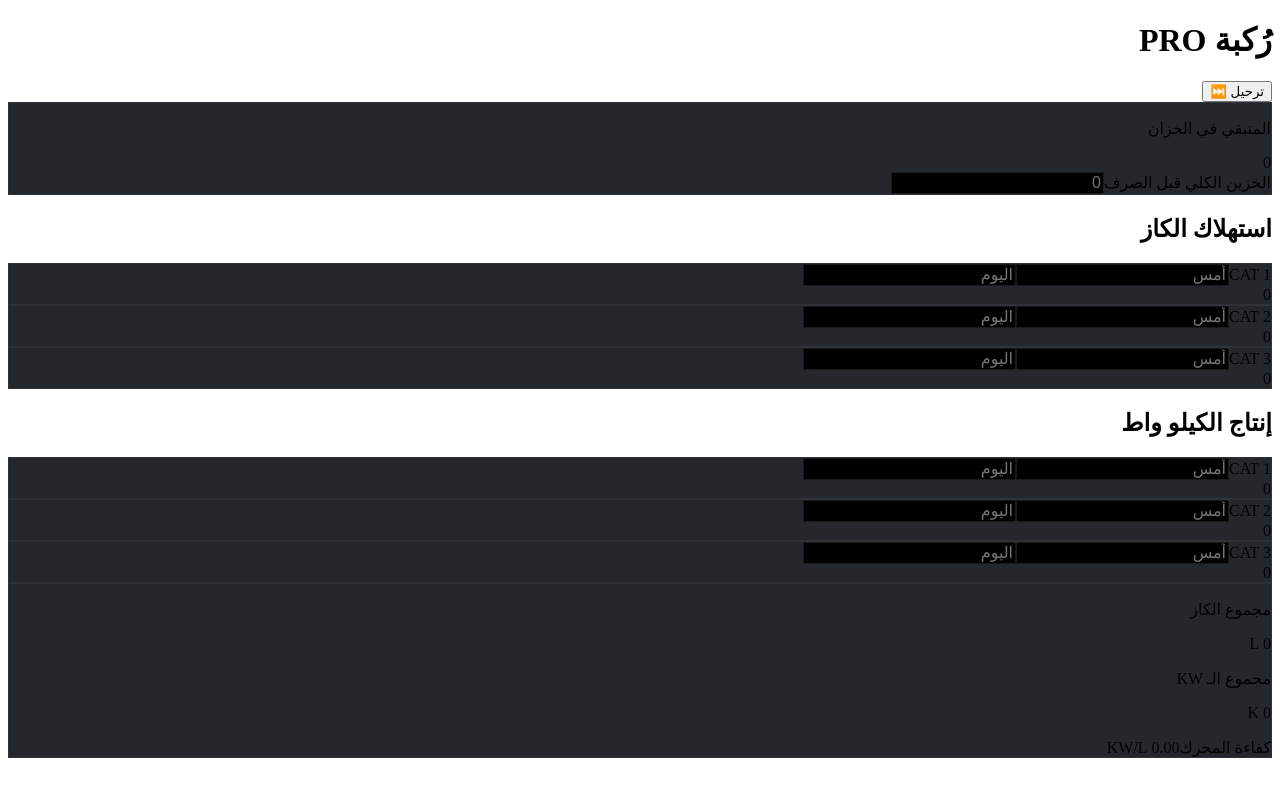
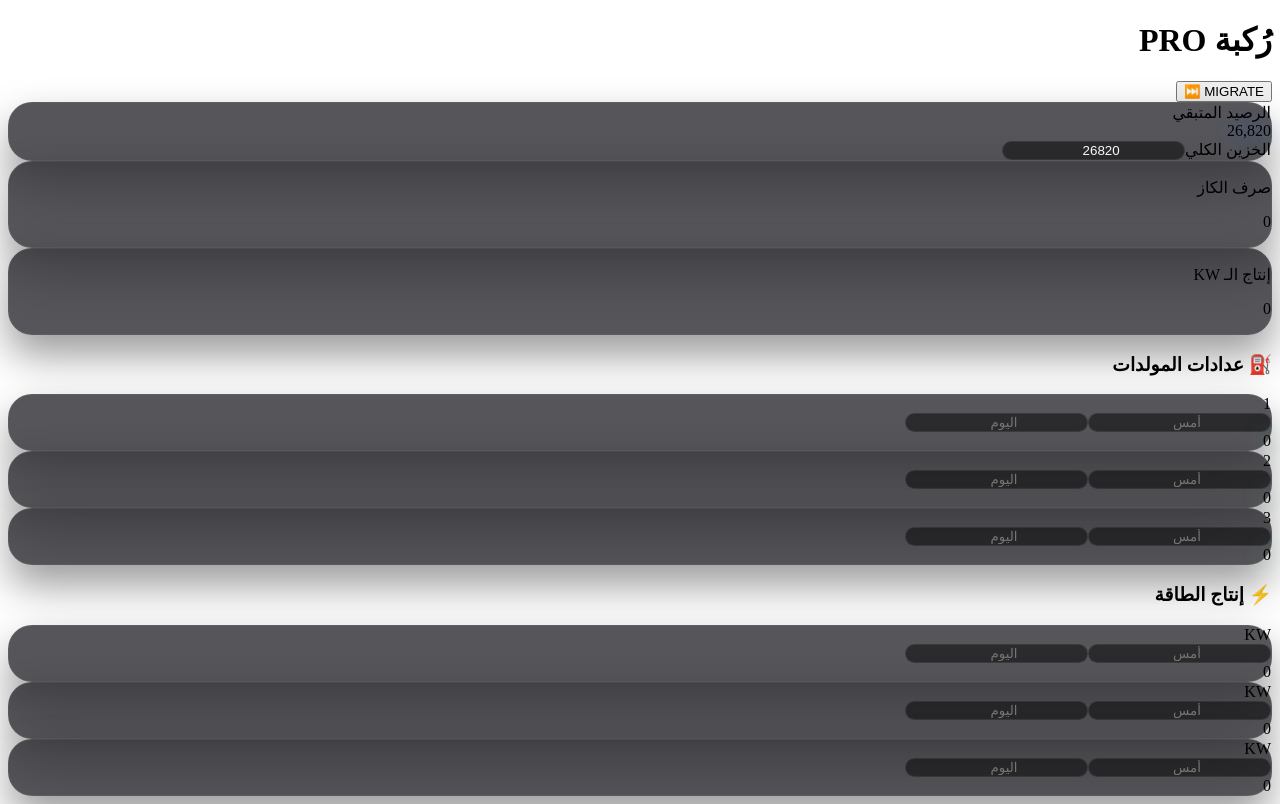
Before and after one commit to Alosh1990/generator-app, a Next.js app: page / in a window 1280 px wide. Built offline with nearby package versions, Linux system fonts and the light colour scheme.

Commit message:
Rename component and update stock initialization

```diff
--- a/src/app/page.tsx
+++ b/src/app/page.tsx
@@ -1,143 +1,136 @@
 "use client";
 import React, { useState, useEffect, useMemo } from 'react';
 
-export default function RakbaMobileReady() {
+export default function RakbaUltimate() {
   const [mounted, setMounted] = useState(false);
-  const [stockBefore, setStockBefore] = useState('');
-
+  const [stockBefore, setStockBefore] = useState('26820');
   const [fuelRows, setFuelRows] = useState([
     { id: 1, name: 'CAT 1', yest: '', today: '' },
     { id: 2, name: 'CAT 2', yest: '', today: '' },
     { id: 3, name: 'CAT 3', yest: '', today: '' },
   ]);
-
   const [kwRows, setKwRows] = useState([
     { id: 1, name: 'CAT 1', yest: '', today: '' },
     { id: 2, name: 'CAT 2', yest: '', today: '' },
     { id: 3, name: 'CAT 3', yest: '', today: '' },
   ]);
 
-  useEffect(() => {
-    setMounted(true);
-    const saved = localStorage.getItem('rakba_v16_mobile');
-    if (saved) {
-      const parsed = JSON.parse(saved);
-      setStockBefore(parsed.s || '');
-      setFuelRows(parsed.fr || fuelRows);
-      setKwRows(parsed.kr || kwRows);
-    }
-  }, []);
-
-  useEffect(() => {
-    if (mounted) {
-      localStorage.setItem('rakba_v16_mobile', JSON.stringify({ s: stockBefore, fr: fuelRows, kr: kwRows }));
-    }
-  }, [stockBefore, fuelRows, kwRows, mounted]);
+  useEffect(() => { setMounted(true); }, []);
 
   const stats = useMemo(() => {
-    const fDiffs = fuelRows.map(r => Math.max(0, (parseFloat(r.today) || 0) - (parseFloat(r.yest) || 0)));
-    const kDiffs = kwRows.map(r => Math.max(0, (parseFloat(r.today) || 0) - (parseFloat(r.yest) || 0)));
+    const fDiffs = fuelRows.map(r => Math.max(0, (Number(r.today) || 0) - (Number(r.yest) || 0)));
+    const kDiffs = kwRows.map(r => Math.max(0, (Number(r.today) || 0) - (Number(r.yest) || 0)));
     const totalFuel = fDiffs.reduce((a, b) => a + b, 0);
     const totalKW = kDiffs.reduce((a, b) => a + b, 0);
-    const currentStock = (parseFloat(stockBefore) || 0) - totalFuel;
-    return { fDiffs, kDiffs, totalFuel, totalKW, currentStock };
+    return { fDiffs, kDiffs, totalFuel, totalKW, current: (Number(stockBefore) || 0) - totalFuel };
   }, [stockBefore, fuelRows, kwRows]);
-
-  const handleMigrate = () => {
-    if (window.confirm("ترحيل البيانات لليوم الجديد؟")) {
-      setFuelRows(fuelRows.map(r => ({ ...r, yest: r.today, today: '' })));
-      setKwRows(kwRows.map(r => ({ ...r, yest: r.today, today: '' })));
-    }
-  };
 
   if (!mounted) return null;
 
   return (
-    <div className="min-h-screen bg-[#050608] text-white p-3 flex justify-center font-sans overflow-x-hidden" dir="rtl">
+    <div className="min-h-screen bg-[#050508] text-slate-200 p-4 relative overflow-hidden font-sans selection:bg-blue-500/30" dir="rtl">
+
+      {/* Dynamic Background Animated Orbs */}
+      <div className="fixed inset-0 pointer-events-none">
+        <div className="absolute top-[-10%] left-[-10%] w-96 h-96 bg-blue-600/10 rounded-full blur-[120px] animate-pulse"></div>
+        <div className="absolute bottom-[-10%] right-[-10%] w-96 h-96 bg-purple-600/10 rounded-full blur-[120px] animate-bounce duration-[10s]"></div>
+      </div>
+
       <style jsx global>{`
-        /* منع الزووم التلقائي في الآيفون والاندرويد */
-        input { font-size: 16px !important; }
-        input::-webkit-outer-spin-button, input::-webkit-inner-spin-button { -webkit-appearance: none; margin: 0; }
-        .glass { background: rgba(13, 17, 23, 0.9); backdrop-filter: blur(8px); border: 1px solid rgba(255,255,255,0.05); }
-        .neo-input { background: #000; border: 1px solid rgba(255,255,255,0.1); transition: 0.3s; }
-        .neo-input:focus { border-color: #3b82f6; box-shadow: 0 0 10px rgba(59, 130, 246, 0.3); outline: none; }
+        .glass-card {
+          background: rgba(15, 15, 20, 0.7);
+          backdrop-filter: blur(20px);
+          border: 1px solid rgba(255, 255, 255, 0.05);
+          border-radius: 24px;
+          box-shadow: 0 20px 40px rgba(0,0,0,0.4);
+        }
+        .input-glass {
+          background: rgba(0, 0, 0, 0.5) !important;
+          border: 1px solid rgba(255, 255, 255, 0.08) !important;
+          border-radius: 12px !important;
+          color: #fff !important;
+          text-align: center !important;
+          transition: 0.3s all ease;
+          outline: none !important;
+        }
+        .input-glass:focus {
+          border-color: #3b82f6 !important;
+          box-shadow: 0 0 15px rgba(59, 130, 246, 0.2) !important;
+        }
+        .neon-glow-blue { text-shadow: 0 0 20px rgba(59, 130, 246, 0.6); }
+        .neon-glow-green { text-shadow: 0 0 20px rgba(16, 185, 129, 0.6); }
       `}</style>
 
-      <div className="w-full max-w-[450px] space-y-4 pb-10">
+      <div className="max-w-[460px] mx-auto relative z-10 space-y-6">
 
-        {/* Header */}
-        <header className="flex justify-between items-center py-2 px-1 border-b border-white/5">
-          <h1 className="text-2xl font-black text-blue-500 italic tracking-tighter">رُكبة <span className="text-white text-xl">PRO</span></h1>
-          <button onClick={handleMigrate} className="bg-blue-600 active:scale-90 px-4 py-2 rounded-xl font-bold text-[10px] transition-all">ترحيل ⏭️</button>
-        </header>
+        {/* Header Section */}
+        <div className="flex justify-between items-center px-2 py-4">
+          <h1 className="text-3xl font-black tracking-tighter italic text-white group cursor-default">
+            رُكبة <span className="text-blue-500 group-hover:text-blue-400 transition-colors">PRO</span>
+          </h1>
+          <button onClick={() => confirm("ترحيل؟") && window.location.reload()} className="bg-blue-600 hover:bg-blue-500 text-white text-[10px] font-black px-5 py-2.5 rounded-xl shadow-lg shadow-blue-900/40 transition-all active:scale-95">
+            MIGRATE ⏭️
+          </button>
+        </div>
 
-        {/* الكارت الرئيسي */}
-        <div className="glass p-6 rounded-[2rem] shadow-2xl text-center">
-          <p className="text-[10px] font-bold text-slate-500 mb-1 uppercase tracking-widest">المتبقي في الخزان</p>
-          <div className="text-6xl font-black text-blue-400 tabular-nums tracking-tighter mb-4">
-            {stats.currentStock.toLocaleString()}
+        {/* Main Display - Glass Black */}
+        <div className="glass-card p-10 text-center border-t border-white/10">
+          <span className="text-[10px] font-bold text-slate-500 tracking-[0.3em] uppercase">الرصيد المتبقي</span>
+          <div className="text-8xl font-black text-white my-6 tracking-tighter tabular-nums neon-glow-blue">
+            {stats.current.toLocaleString()}
           </div>
-          <div className="relative">
-            <label className="text-[8px] font-black text-blue-500 absolute -top-1.5 right-3 bg-[#0d1117] px-2 uppercase tracking-widest">الخزين الكلي قبل الصرف</label>
-            <input
-              type="number" value={stockBefore} onChange={(e) => setStockBefore(e.target.value)}
-              className="w-full neo-input p-3 rounded-xl text-center text-xl font-black text-white"
-              placeholder="0"
-            />
+          <div className="relative mt-8">
+            <span className="absolute -top-2 right-4 bg-[#050508] px-2 text-[9px] text-blue-500 font-bold uppercase tracking-widest z-10">الخزين الكلي</span>
+            <input type="number" value={stockBefore} onChange={(e)=>setStockBefore(e.target.value)} className="input-glass w-full p-4 text-2xl font-bold" />
           </div>
         </div>
 
-        {/* الجداول - تصميم عمودي للموبايل */}
-        <div className="space-y-6">
+        {/* Quick Stats Grid */}
+        <div className="grid grid-cols-2 gap-4">
+          <div className="glass-card p-5 border-r-4 border-emerald-500/40">
+            <p className="text-[10px] font-bold text-slate-500 mb-1 uppercase">صرف الكاز</p>
+            <p className="text-3xl font-black text-emerald-400 tabular-nums">{stats.totalFuel}</p>
+          </div>
+          <div className="glass-card p-5 border-r-4 border-yellow-500/40">
+            <p className="text-[10px] font-bold text-slate-500 mb-1 uppercase">إنتاج الـ KW</p>
+            <p className="text-3xl font-black text-yellow-400 tabular-nums">{stats.totalKW}</p>
+          </div>
+        </div>
 
-          {/* الكاز */}
+        {/* Dynamic Tables */}
+        <div className="space-y-8">
+          {/* Fuel Section */}
           <div className="space-y-3">
-            <h2 className="text-[10px] font-black text-emerald-400 px-2 uppercase tracking-[0.2em] flex items-center gap-2">
-              <span className="w-1.5 h-1.5 bg-emerald-500 rounded-full animate-pulse"></span> استهلاك الكاز
-            </h2>
+            <h3 className="text-[10px] font-black text-slate-600 px-3 uppercase tracking-widest">⛽ عدادات المولدات</h3>
             {fuelRows.map((row, i) => (
-              <div key={row.id} className="glass p-3 rounded-2xl flex items-center gap-2 shadow-lg">
-                <span className="w-10 text-[9px] font-black text-slate-500 italic uppercase leading-tight">{row.name}</span>
-                <input type="number" placeholder="أمس" value={row.yest} onChange={(e) => { const n = [...fuelRows]; n[i].yest = e.target.value; setFuelRows(n); }} className="flex-1 neo-input p-2.5 rounded-lg text-center text-sm text-slate-400" />
-                <input type="number" placeholder="اليوم" value={row.today} onChange={(e) => { const n = [...fuelRows]; n[i].today = e.target.value; setFuelRows(n); }} className="flex-1 neo-input p-2.5 rounded-lg text-center text-sm font-bold text-white shadow-inner" />
-                <div className="w-12 text-center font-black text-emerald-400 text-lg tabular-nums">{stats.fDiffs[i].toLocaleString()}</div>
+              <div key={row.id} className="glass-card p-4 flex items-center gap-3 hover:bg-white/[0.03] transition-colors">
+                <div className="w-12 h-12 rounded-xl bg-black border border-white/5 flex items-center justify-center font-black text-blue-500 italic text-xs">{row.name.split(' ')[1]}</div>
+                <div className="flex-1 grid grid-cols-2 gap-2">
+                  <input type="number" placeholder="أمس" value={row.yest} onChange={(e)=>{const n=[...fuelRows]; n[i].yest=e.target.value; setFuelRows(n)}} className="input-glass p-2 text-sm opacity-60" />
+                  <input type="number" placeholder="اليوم" value={row.today} onChange={(e)=>{const n=[...fuelRows]; n[i].today=e.target.value; setFuelRows(n)}} className="input-glass p-2 text-sm font-bold" />
+                </div>
+                <div className="w-14 text-center">
+                  <span className="text-2xl font-black text-emerald-400 tabular-nums neon-glow-green">{stats.fDiffs[i]}</span>
+                </div>
               </div>
             ))}
           </div>
 
-          {/* الكيلو واط */}
-          <div className="space-y-3">
-            <h2 className="text-[10px] font-black text-blue-400 px-2 uppercase tracking-[0.2em] flex items-center gap-2">
-              <span className="w-1.5 h-1.5 bg-blue-500 rounded-full animate-pulse"></span> إنتاج الكيلو واط
-            </h2>
+          {/* KW Section */}
+          <div className="space-y-3 pb-10">
+            <h3 className="text-[10px] font-black text-slate-600 px-3 uppercase tracking-widest">⚡ إنتاج الطاقة</h3>
             {kwRows.map((row, i) => (
-              <div key={row.id} className="glass p-3 rounded-2xl flex items-center gap-2 shadow-lg">
-                <span className="w-10 text-[9px] font-black text-slate-500 italic uppercase leading-tight">{row.name}</span>
-                <input type="number" placeholder="أمس" value={row.yest} onChange={(e) => { const n = [...kwRows]; n[i].yest = e.target.value; setKwRows(n); }} className="flex-1 neo-input p-2.5 rounded-lg text-center text-sm text-slate-400" />
-                <input type="number" placeholder="اليوم" value={row.today} onChange={(e) => { const n = [...kwRows]; n[i].today = e.target.value; setKwRows(n); }} className="flex-1 neo-input p-2.5 rounded-lg text-center text-sm font-bold text-white shadow-inner" />
-                <div className="w-12 text-center font-black text-blue-400 text-lg tabular-nums">{stats.kDiffs[i].toLocaleString()}</div>
+              <div key={row.id} className="glass-card p-4 flex items-center gap-3 hover:bg-white/[0.03] transition-colors border-r-2 border-yellow-500/20">
+                <div className="w-12 h-12 rounded-xl bg-black border border-white/5 flex items-center justify-center font-black text-yellow-500 italic text-xs">KW</div>
+                <div className="flex-1 grid grid-cols-2 gap-2">
+                  <input type="number" placeholder="أمس" value={row.yest} onChange={(e)=>{const n=[...kwRows]; n[i].yest=e.target.value; setKwRows(n)}} className="input-glass p-2 text-sm opacity-60" />
+                  <input type="number" placeholder="اليوم" value={row.today} onChange={(e)=>{const n=[...kwRows]; n[i].today=e.target.value; setKwRows(n)}} className="input-glass p-2 text-sm font-bold" />
+                </div>
+                <div className="w-14 text-center">
+                  <span className="text-2xl font-black text-blue-400 tabular-nums">{stats.kDiffs[i]}</span>
+                </div>
               </div>
             ))}
-          </div>
-        </div>
-
-        {/* التوتل النهائي */}
-        <div className="glass rounded-[2rem] p-4 border-t-2 border-blue-500/20 shadow-2xl">
-          <div className="grid grid-cols-2 gap-3">
-            <div className="bg-emerald-500/5 border border-emerald-500/10 p-3 rounded-2xl text-center">
-              <p className="text-[8px] font-bold text-emerald-500 uppercase">مجموع الكاز</p>
-              <p className="text-xl font-black text-emerald-400 tabular-nums">{stats.totalFuel.toLocaleString()} <span className="text-[8px]">L</span></p>
-            </div>
-            <div className="bg-blue-500/5 border border-blue-500/10 p-3 rounded-2xl text-center">
-              <p className="text-[8px] font-bold text-blue-500 uppercase">مجموع الـ KW</p>
-              <p className="text-xl font-black text-blue-400 tabular-nums">{stats.totalKW.toLocaleString()} <span className="text-[8px]">K</span></p>
-            </div>
-          </div>
-          <div className="mt-3 bg-white/5 p-2.5 rounded-xl flex justify-between items-center px-4">
-            <span className="text-[9px] font-bold text-slate-500 uppercase">كفاءة المحرك</span>
-            <span className="text-xs font-black text-blue-300 italic">
-              {(stats.totalKW / (stats.totalFuel || 1)).toFixed(2)} KW/L
-            </span>
           </div>
         </div>
 
```
